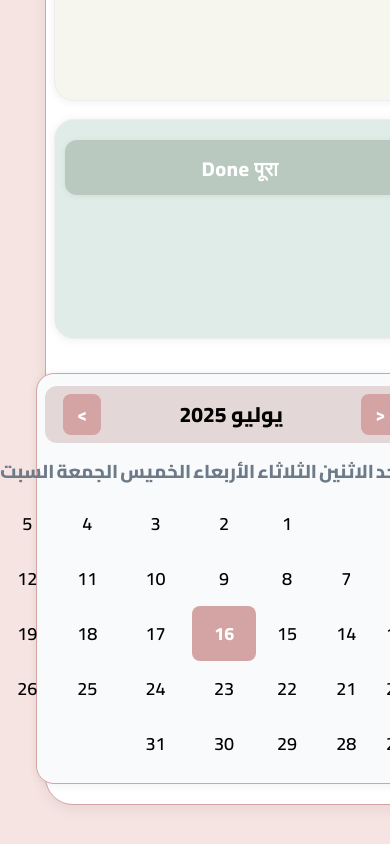
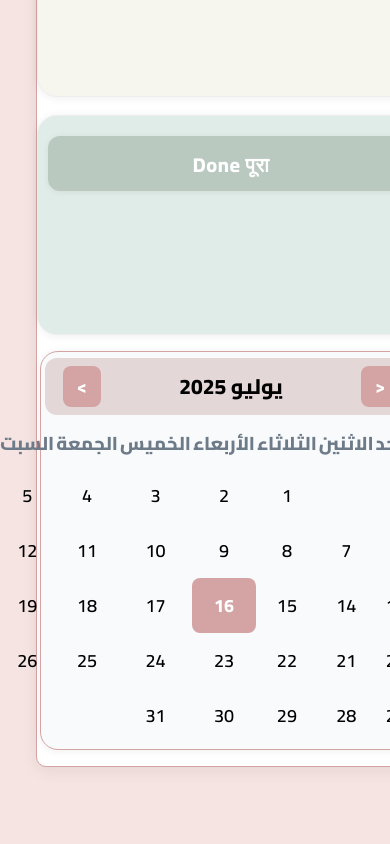
Before and after one commit to tulip-era/housemaid, a plain HTML site: page index.html in a window 390 px wide. Shown: the part 846-1690 px from the top of the page. After the commit the page ends 1657 px from the top, so only its background shows below. Drawn offline with Linux system fonts and the light colour scheme; some packages are replaced by stand-ins of ours; a script that the page names is missing.

Commit message:
Update index.html

```diff
--- a/index.html
+++ b/index.html
@@ -243,14 +243,16 @@
   background: var(--calendar-bg);
   border: 1.3px solid var(--calendar-border);
   border-radius: 18px;
-      width: 100%;
-      max-width: 100%;
-      margin: 34px auto 0 auto;
+  width: 96%;
+  margin: 38px auto 0 auto;
   box-shadow: 0 1px 10px #0001;
-      padding: 18px 8px 12px 8px;
+  padding: 22px 24px 18px 24px;
   font-family: 'Cairo', Arial, Tahoma, sans-serif;
   display: block;
+  min-width: 270px;
+  max-width: 99%;
 }
+
     .calendar-header {
       display: flex;
       align-items: center;
@@ -328,6 +330,17 @@
       .add-task input[type="text"], .add-task input[type="date"] { width: 100%; }
       .calendar-box { padding: 12px 2vw 12px 2vw;}
     }
+    @media (max-width: 700px) {
+  .calendar-box {
+    padding: 6px 1vw 6px 1vw !important;
+    margin-top: 16px !important;
+  }
+  .container {
+    padding: 6px 0 16px 0 !important;
+    border-radius: 10px !important;
+  }
+}
+
   </style>
 </head>
 <body>
```
Lines whose indentation alone changed are shown as unchanged.
